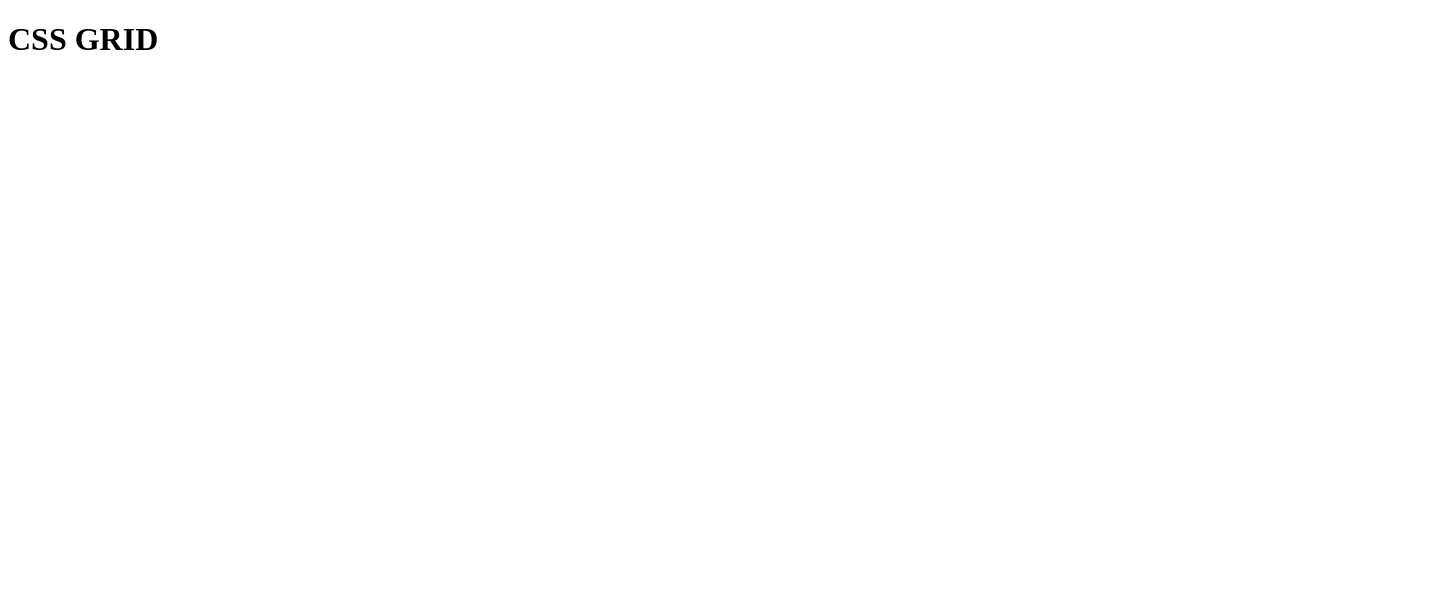
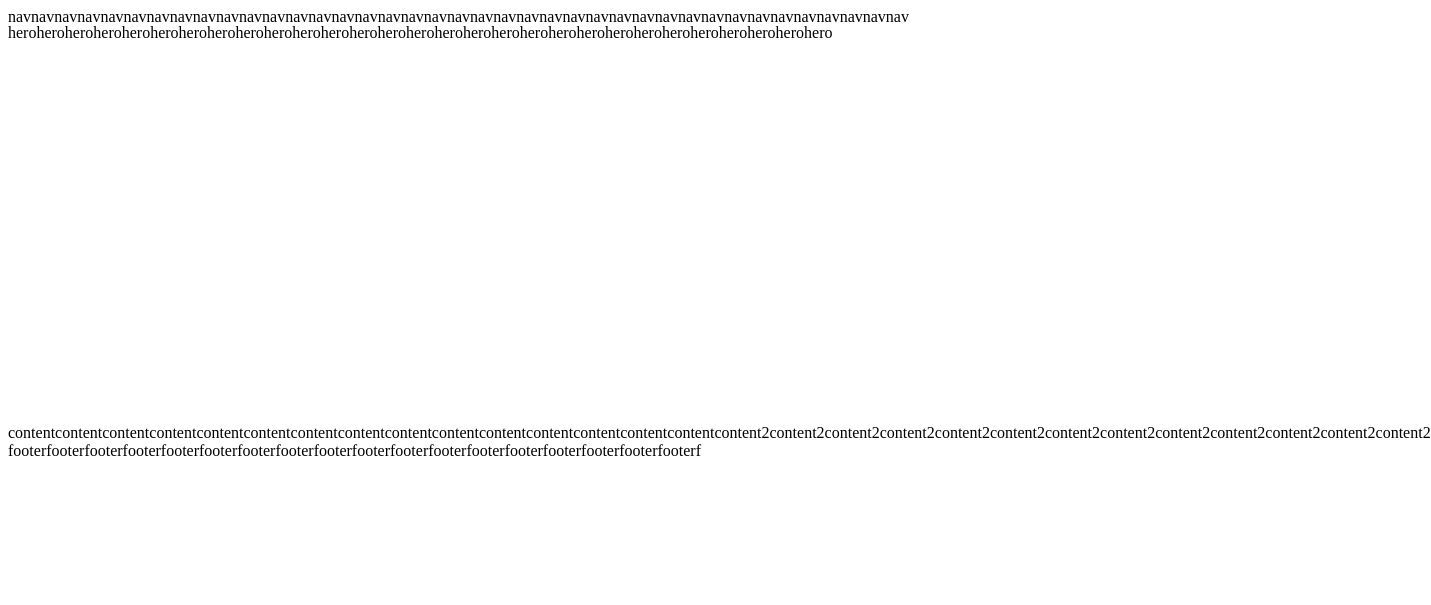
Before and after one commit to imnickvaughn/xBoilerCssGrid, a plain HTML site: page index.html in a window 1280 px wide. Shown: the whole page, 1431 px wide, since content can reach past the window. Drawn offline with Linux system fonts and the light colour scheme.

Commit message:
CSSgrid
and then there was cssgrid

```diff
--- a/index.html
+++ b/index.html
@@ -7,11 +7,50 @@
     <meta name="viewport" content="width=device-width, initial-scale=1, shrink-to-fit=no">
 
   </head>
-  <body>
-    <h1>CSS GRID</h1>
+
+  <style>
+#gridContainer{
+  display: grid;
+  grid-template-rows: 1em 50vh auto 10em;
+  grid-template-columns: 1fr 3fr 3fr 1fr;
+  grid-template-areas: "navi navi navi navi"
+                       "heroes heroes heroes heroes"
+                       ". contents contents2 ."
+                       "footers footers footers footers";
+}
+#nav{
+  grid-area: navi;
+}
+#hero{
+  grid-area: heroes;
+  width: 100%;
+  height: auto;
+}
+#content{
+  grid-area: contents;
+  width: 100%;
+  height: auto;
+}
+#content2{
+  grid-area: contents2;
+  width: 100%;
+  height: auto;
+}
+#footer{
+  grid-area: footers;
+  width: 100%;
+  height: auto;
+}
+</style>
+
+  <body id='gridContainer'>
 
 
-
+<nav id='nav'>navnavnavnavnavnavnavnavnavnavnavnavnavnavnavnavnavnavnavnavnavnavnavnavnavnavnavnavnavnavnavnavnavnavnavnavnavnavnav</nav>
+<hero id='hero'>heroheroheroheroheroheroheroheroheroheroheroheroheroheroheroheroheroheroheroheroheroheroheroheroheroheroheroherohero</hero>
+<content id='content'>contentcontentcontentcontentcontentcontentcontentcontentcontentcontentcontentcontentcontentcontentcontent</content>
+<content2 id='content2'>content2content2content2content2content2content2content2content2content2content2content2content2content2</content2>
+<footer id='footer'>footerfooterfooterfooterfooterfooterfooterfooterfooterfooterfooterfooterfooterfooterfooterfooterfooterfooterf</footer>
 
 
 
```
